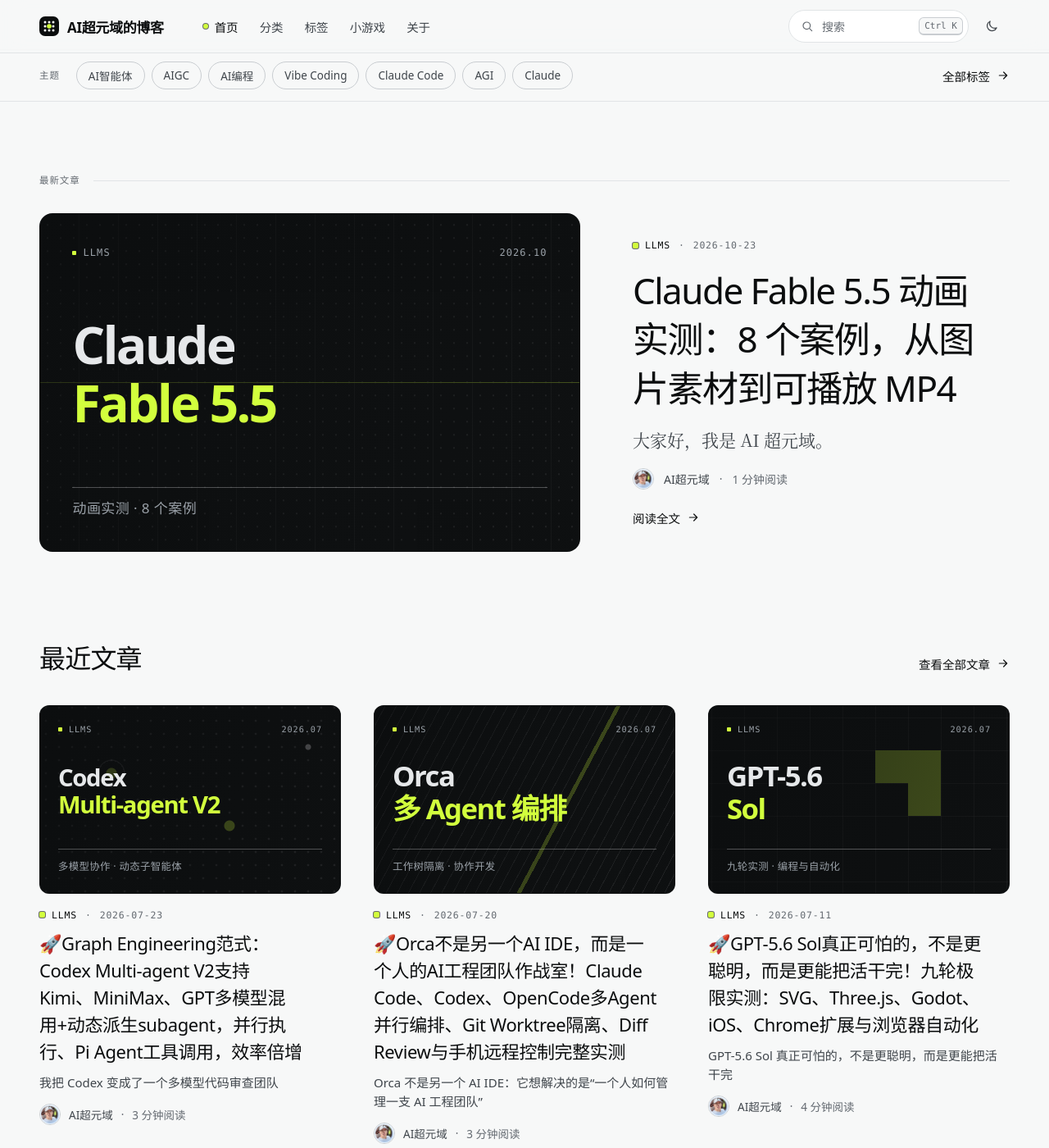
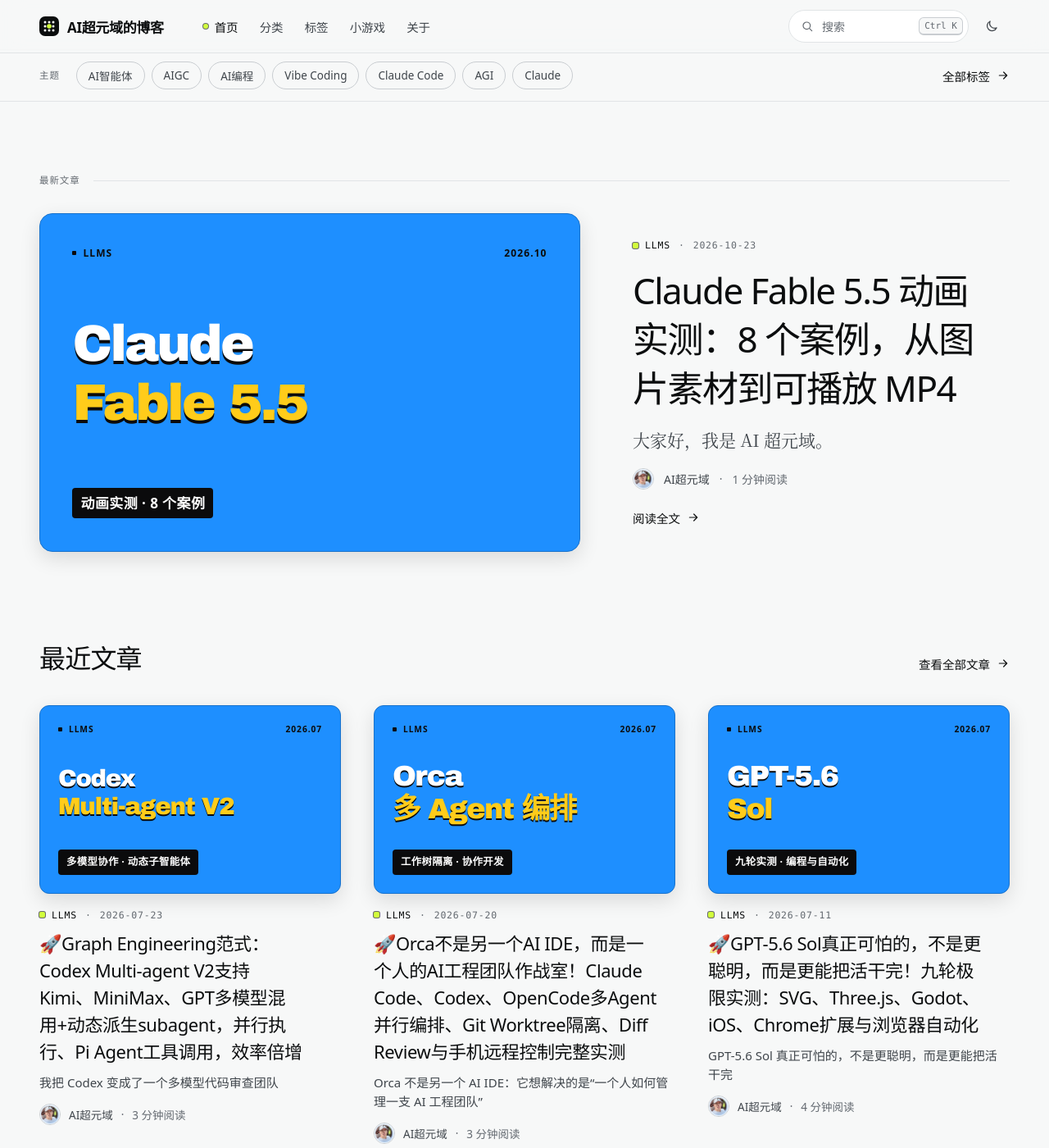
Before and after one commit to aiviai/aiviai.github.io, a Jekyll site: the page built from index.html, in a window 1280 px wide and 1400 px high, scrolled down 661 px. Shown: the whole window at 82% size. Built offline with Jekyll 4.4.1, drawn with Linux system fonts in a browser that asks for light colours; the list of posts is cut into pages by our own code; comment, search, counter and statistics services are not loaded.

Commit message:
Restyle article covers with blue, white and yellow display typography

```diff
--- a/_sass/latent/_covers.scss
+++ b/_sass/latent/_covers.scss
@@ -57,23 +57,18 @@
     var(--plate);
 }
 
-// Editorial keyword covers for homepage and paginated article cards.
-// The original generated pattern remains as a quiet background texture.
+// Typographic article covers inspired by the supplied blue/yellow artwork.
 .lt-frame--keywords {
   container-type: inline-size;
-  // A distinct graphite surface keeps covers readable against dark paper.
   background: var(--keyword-cover-bg);
   border-color: var(--keyword-cover-border);
   box-shadow: var(--keyword-cover-shadow);
 
-  > .lt-cover { opacity: .3; }
+  > .lt-cover { display: none; }
 
-  &::after {
-    content: "";
-    position: absolute;
-    inset: 0;
-    background: var(--keyword-cover-shade);
-    pointer-events: none;
+  > .lt-arrow {
+    background: var(--keyword-cover-accent);
+    color: var(--keyword-cover-black);
   }
 }
 
@@ -85,7 +80,7 @@
   flex-direction: column;
   padding: 24px;
   padding: clamp(18px, 6cqw, 42px);
-  color: var(--plate-ink);
+  color: var(--keyword-cover-ink);
   pointer-events: none;
 
   &__meta {
@@ -93,11 +88,11 @@
     align-items: center;
     justify-content: space-between;
     gap: 16px;
-    font: 10px/1.3 var(--mono);
+    font: 700 10px/1.3 var(--sans);
     font-size: clamp(9px, 2.8cqw, 12px);
     letter-spacing: .09em;
     text-transform: uppercase;
-    color: var(--plate-ink-2);
+    color: var(--keyword-cover-black);
   }
 
   &__category {
@@ -110,7 +105,7 @@
       width: 5px;
       height: 5px;
       border-radius: 1px;
-      background: var(--signal);
+      background: var(--keyword-cover-black);
     }
   }
 
@@ -122,23 +117,27 @@
     flex: 1;
     min-height: 0;
     margin: 14px 0;
-    font: 600 38px/1.08 var(--sans);
+    font: 900 38px/1.1 var(--keyword-cover-font);
     font-size: clamp(26px, 9.5cqw, 76px);
     letter-spacing: -.045em;
     overflow-wrap: anywhere;
+    text-shadow: 0 .065em 0 var(--keyword-cover-black);
 
-    > span:last-child:not(:first-child) { color: var(--signal); }
+    > span:last-child:not(:first-child) { color: var(--keyword-cover-accent); }
   }
 
   &--medium &__title { font-size: clamp(23px, 8cqw, 68px); }
   &--long &__title { font-size: clamp(20px, 6.5cqw, 56px); }
 
   &__subtitle {
-    border-top: 1px solid var(--plate-str);
-    padding-top: 12px;
-    font: 400 12px/1.5 var(--sans);
+    align-self: flex-start;
+    max-width: 100%;
+    padding: 6px 10px;
+    border-radius: 4px;
+    background: var(--keyword-cover-black);
+    font: 700 12px/1.5 var(--sans);
     font-size: clamp(11px, 3.4cqw, 17px);
     letter-spacing: .025em;
-    color: var(--plate-ink-2);
+    color: var(--keyword-cover-ink);
   }
 }
--- a/_sass/latent/_tokens.scss
+++ b/_sass/latent/_tokens.scss
@@ -29,10 +29,8 @@
   --plate-line: rgba(230, 232, 234, .14);
   --plate-str: rgba(230, 232, 234, .3);
   --plate-dot: rgba(230, 232, 234, .3);
-  --keyword-cover-bg: var(--plate);
-  --keyword-cover-border: var(--plate-border);
-  --keyword-cover-shade: linear-gradient(110deg, rgba(10, 12, 13, .55), rgba(10, 12, 13, .08));
-  --keyword-cover-shadow: none;
+  --keyword-cover-border: #1872CC;
+  --keyword-cover-shadow: 0 8px 24px rgba(11, 11, 12, .12);
   --header: rgba(247, 248, 248, .8);
   --progress: var(--ink);
   --code-border: transparent;
@@ -60,9 +58,7 @@
   --plate-line: rgba(230, 232, 234, .1);
   --plate-str: rgba(230, 232, 234, .24);
   --plate-dot: rgba(230, 232, 234, .22);
-  --keyword-cover-bg: #222A30;
-  --keyword-cover-border: #4B5660;
-  --keyword-cover-shade: linear-gradient(120deg, rgba(255, 255, 255, .045), rgba(10, 12, 13, .08));
+  --keyword-cover-border: #75BAFF;
   --keyword-cover-shadow: 0 8px 24px rgba(0, 0, 0, .18);
   --header: rgba(10, 11, 12, .78);
   --progress: var(--signal);
@@ -72,6 +68,12 @@
 }
 
 :root {
+  // Article-cover palette sampled from the supplied blue/yellow reference.
+  --keyword-cover-bg: #1E8FFF;
+  --keyword-cover-ink: #FFFFFF;
+  --keyword-cover-accent: #FFCC1A;
+  --keyword-cover-black: #0B0B0C;
+  --keyword-cover-font: "Arial Black", "Arial", "PingFang SC", "Microsoft YaHei", sans-serif;
   --signal: #D2FF3D;
   --on-signal: #0B0D0E;
   --signal-soft: color-mix(in srgb, var(--signal) 45%, transparent);
```
